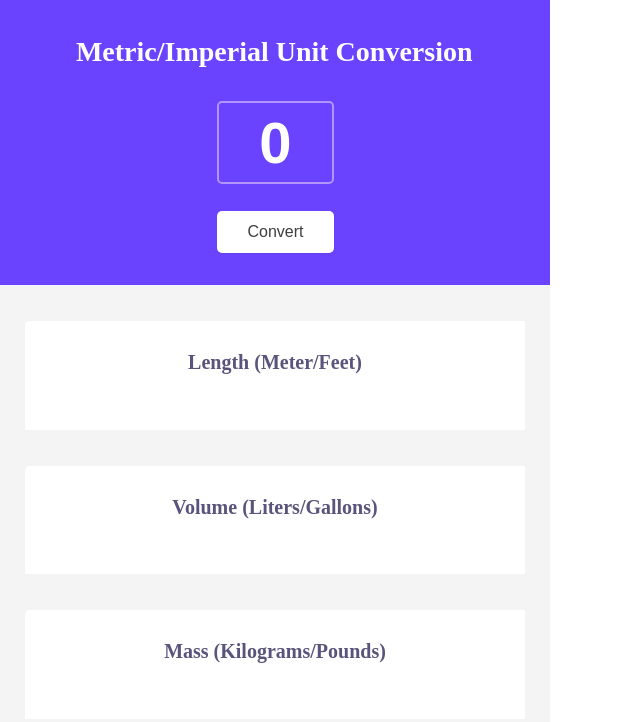
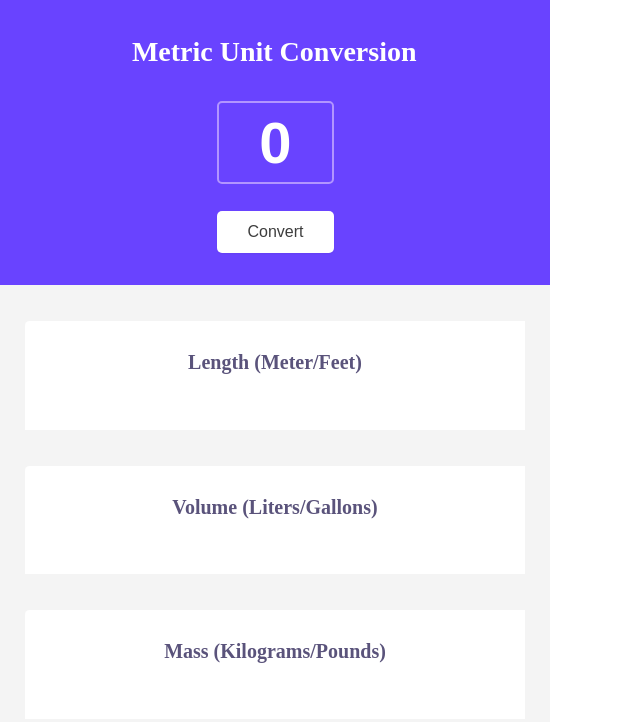
Before and after one commit to az4msy-glitch/M-I.UC, a plain HTML site: page index.html in a window 1280 px wide. Shown: the whole page, without its empty margins (0-640 px from the left). Drawn offline with Linux system fonts and the light colour scheme.

Commit message:
Change title to 'Metric Unit Conversion'

```diff
--- a/index.html
+++ b/index.html
@@ -4,7 +4,7 @@
     </head>
     <body>
         <div id="upper-container">
-            <h1 id="titile">Metric/Imperial Unit Conversion</h1>
+            <h1 id="titile">Metric Unit Conversion</h1>
             <input type="text" id="input" inputmode="numeric" pattern="[0-9]*" maxlength="3" placeholder="0">
             <button id="btn" onclick="conversion()">Convert</button>
         </div>
```
